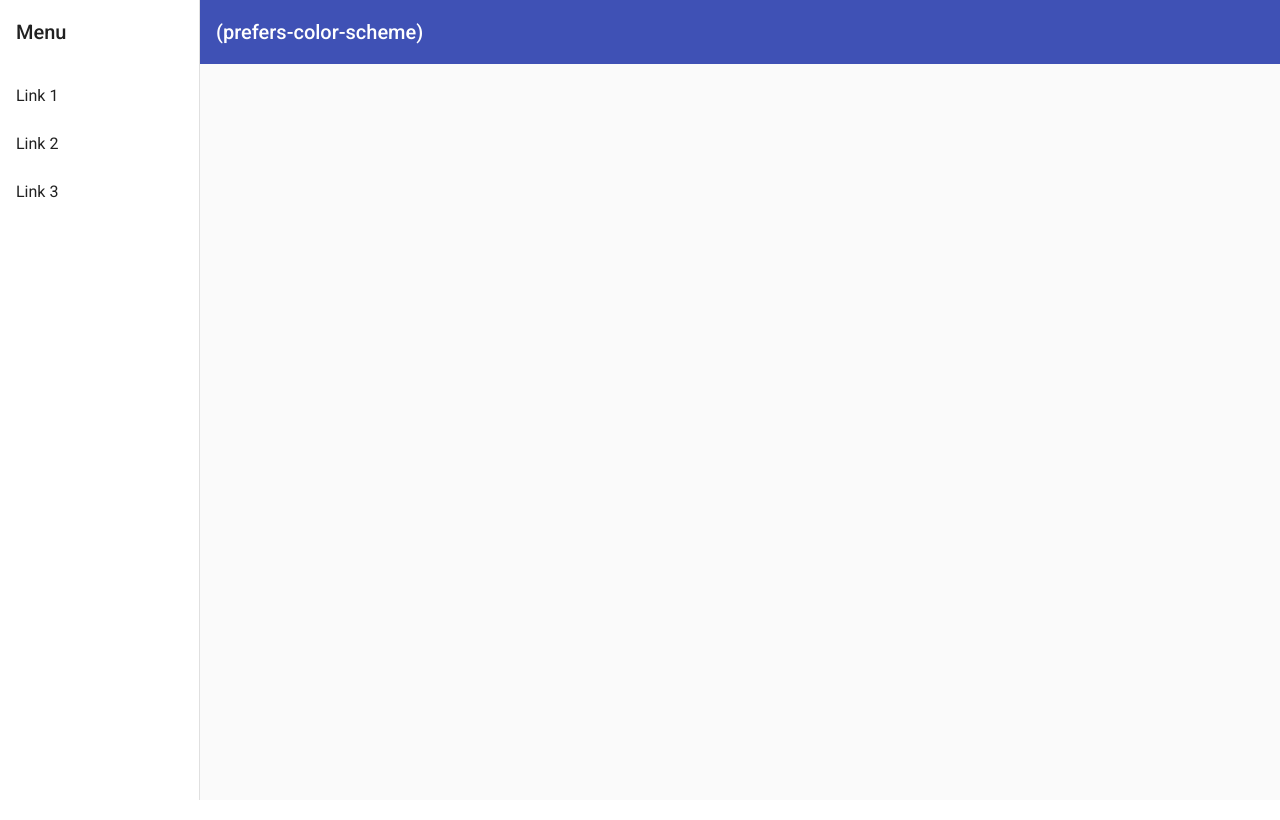
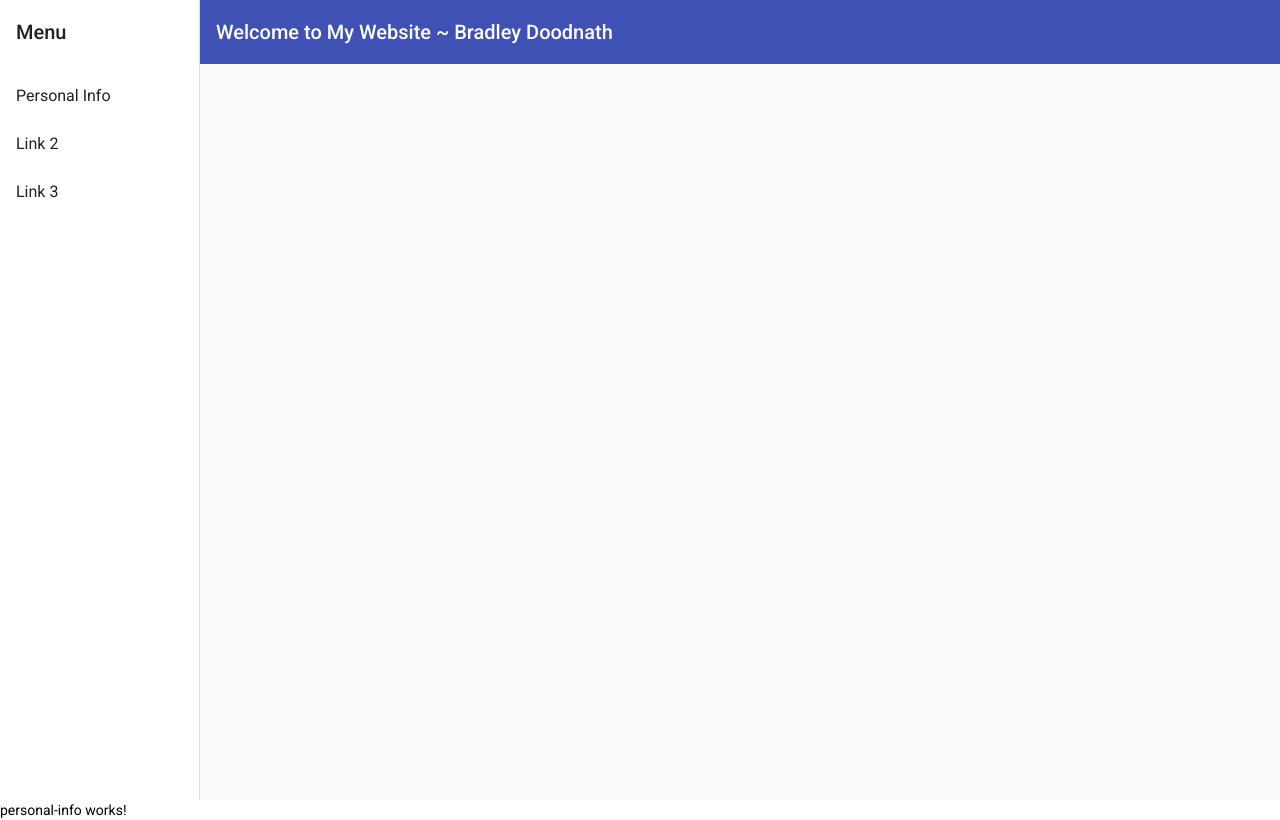
Before and after one commit to Bradley-r-D/FlaskWebsite, an Angular app in the folder FlaskWebsite/: page /personal-info in a window 1280 px wide. Before the commit this address led to /. Built offline with nearby package versions, Linux system fonts and the light colour scheme.

Commit message:
App refactor

```diff
--- a/FlaskWebsite/src/app/app-routing.module.ts
+++ b/FlaskWebsite/src/app/app-routing.module.ts
@@ -1,10 +1,13 @@
+import { PersonalInfoComponent } from './components/personal-info/personal-info.component';
 import { NgModule } from '@angular/core';
 import { RouterModule, Routes } from '@angular/router';
 
-const routes: Routes = [];
+const routes: Routes = [
+  { path: 'personal-info', component: PersonalInfoComponent },
+];
 
 @NgModule({
   imports: [RouterModule.forRoot(routes)],
-  exports: [RouterModule]
+  exports: [RouterModule],
 })
-export class AppRoutingModule { }
+export class AppRoutingModule {}
--- a/FlaskWebsite/src/app/app.component.ts
+++ b/FlaskWebsite/src/app/app.component.ts
@@ -1,5 +1,5 @@
 import { Component, HostBinding } from '@angular/core';
-import { ColorSchemeService } from './theme-changer.service';
+import { ColorSchemeService } from './services/theme-changer.service';
 
 @Component({
   selector: 'app-root',
--- a/FlaskWebsite/src/app/navpage/navpage.component.html
+++ b/FlaskWebsite/src/app/components/navpage/navpage.component.html
@@ -9,7 +9,9 @@
   >
     <mat-toolbar>Menu</mat-toolbar>
     <mat-nav-list>
-      <a mat-list-item href="#">Link 1</a>
+      <a mat-list-item routerLink="/personal-info" routerLinkActive="active"
+        >Personal Info</a
+      >
       <a mat-list-item href="#">Link 2</a>
       <a mat-list-item href="#">Link 3</a>
     </mat-nav-list>
@@ -25,7 +27,7 @@
       >
         <mat-icon aria-label="Side nav toggle icon">menu</mat-icon>
       </button>
-      <span>{{ color_scheme }}</span>
+      <span>{{ page_name }}</span>
     </mat-toolbar>
     <!-- Add Content Here -->
   </mat-sidenav-content>
--- a/FlaskWebsite/src/app/navpage/navpage.component.ts
+++ b/FlaskWebsite/src/app/components/navpage/navpage.component.ts
@@ -19,5 +19,5 @@ export class NavpageComponent {
 
   constructor(private breakpointObserver: BreakpointObserver) {}
 
-  color_scheme = window.matchMedia('(prefers-color-scheme)').media;
+  page_name = 'Welcome to My Website ~ Bradley Doodnath';
 }
```
Also changed, not shown: FlaskWebsite/src/app/app.module.ts (+14 -3 lines), FlaskWebsite/src/app/components/navpage/navpage.component.scss (renamed from FlaskWebsite/src/app/navpage/navpage.component.scss), FlaskWebsite/src/app/components/personal-info/personal-info.component.html (renamed from FlaskWebsite/src/app/personal-info/personal-info.component.html), FlaskWebsite/src/app/components/personal-info/personal-info.component.scss (added), FlaskWebsite/src/app/components/personal-info/personal-info.component.ts (renamed from FlaskWebsite/src/app/personal-info/personal-info.component.ts), FlaskWebsite/src/app/services/theme-changer.service.ts (renamed from FlaskWebsite/src/app/theme-changer.service.ts), 2 other files (tests, documents, lock files or other folders).
